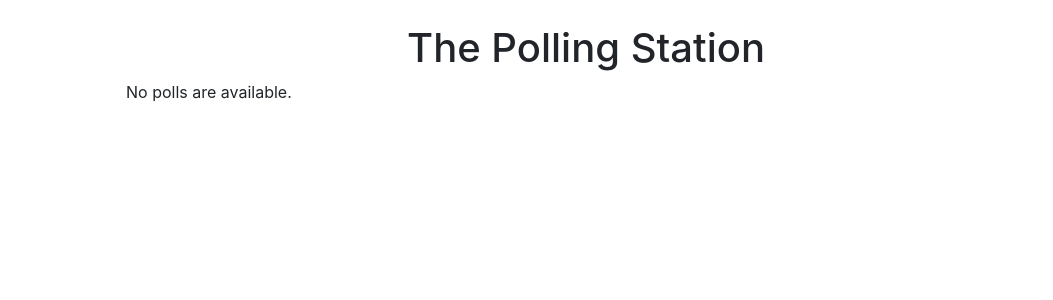
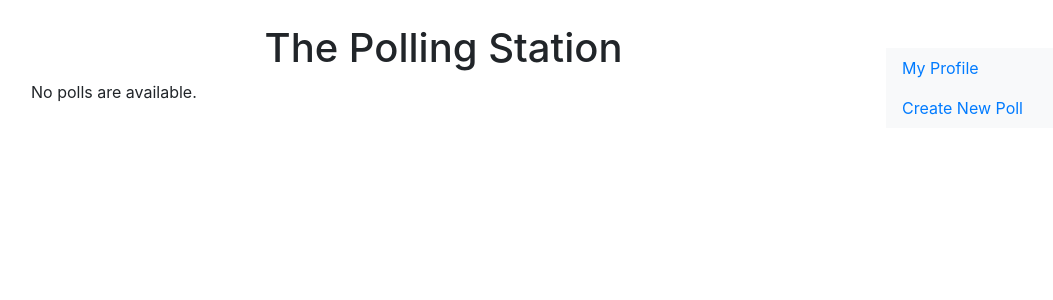
Before and after one commit to xenkidu/polls, a Django app: page / in a window 1280 px wide. Shown: the part 66-366 px from the top of the page, without its empty margins (54-1107 px from the left). Run offline with Django 3.2, Linux system fonts and the light colour scheme; data that the repository does not hold is empty; some libraries are stand-ins or nearby versions.

Commit message:
[polls; layout] Updated layout with sidebar.

```diff
--- a/mysite/polls/templates/polls/base.html
+++ b/mysite/polls/templates/polls/base.html
@@ -47,7 +47,7 @@
 
     <div class="container">
       <div class="row">
-        <div class="col-sm-10 offset-sm-1">
+        <div class="col-sm-9">
           {% if messages %}
             {% for message in messages %}
               <div class="alert alert-{{ message.tags }}">
@@ -56,6 +56,12 @@
             {% endfor %}
           {% endif %}
           {% block content %}{% endblock %}
+        </div>
+        <div class="col-sm-3">
+            <aside class="bg-light mt-4">
+              <section><a class="nav-item nav-link" href="{% url 'accounts:profile' %}">My Profile</a></section>
+              <section><a class="nav-item nav-link" href="{% url 'polls:add' %}">Create New Poll</a></section>
+            </aside>
         </div>
       </div>
     </div> <!-- end container -->
--- a/mysite/polls/templates/polls/index.html
+++ b/mysite/polls/templates/polls/index.html
@@ -12,13 +12,13 @@
                         </h5>
                     </div>
                     <div class="card-body pt-0">
-                    <div class="border-bottom pb-2">
+                    <div class="border-bottom py-1">
+                        <div>
+                          <img class="img-fluid rounded-circle" style="max-width:25%; height=auto" src="{{ question.author.profile.image.url }}">
+                        </div>
                         <small class="text-muted">
                             Asked by <strong>{{ question.author }}</strong> on {{ question.pub_date }}
                         </small>
-                        <div>
-                          <img class="img-fluid rounded" style="max-width:25%; height=auto" src="{{ question.author.profile.image.url }}">
-                      </div>
                     </div>
 
                     <div class="card-text">
@@ -32,9 +32,11 @@
 
                   <div class="card-footer text-center">
                       {% if user.is_authenticated %}
-                      <a href="{% url 'polls:detail' question.id %}" class="btn btn-primary btn-lg btn-block">Vote</a>
+                      <a href="{% url 'polls:detail' question.id %}"
+                            class="btn btn-success btn-lg btn-block">Vote</a>
                       {% else %}
-                      <a href="{% url 'accounts:register' %}" class="text-primary">Register to Vote</a>
+                      <a href="{% url 'accounts:register' %}"
+                            class="text-primary">Register to Vote</a>
                       {% endif %}
                   </div>
                 </div>
```
Also changed, not shown: mysite/polls/templates/polls/results.html (+7 -4 lines), mysite/polls/static/polls/styles.css (line endings or trailing spaces).
